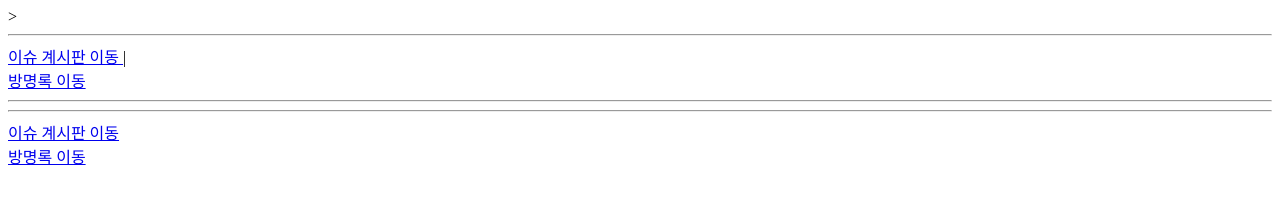
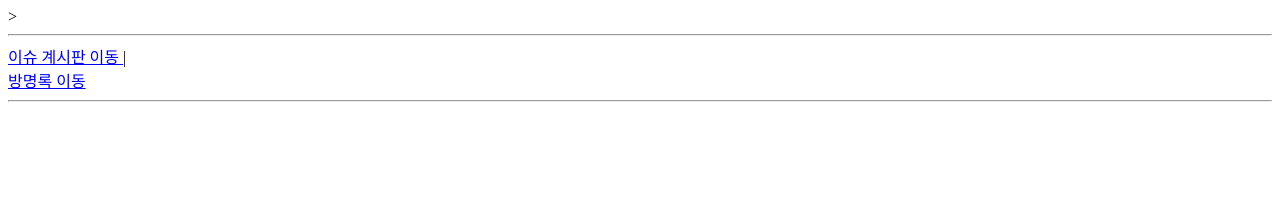
Before and after one commit to seteve5004-cmd/FInalWeb, a plain HTML site: page inedx.html in a window 1280 px wide. Drawn offline with Linux system fonts and the light colour scheme.

Commit message:
Clean up inedx.html by removing duplicates
Removed duplicate links and added a newline at the end.

```diff
--- a/inedx.html
+++ b/inedx.html
@@ -12,6 +12,4 @@
 <hr>
 
 </body>
-</html><hr>
-<a href="https://github.com/seteve5004-cmd/web1102/issues/1#issue-6411894784"> 이슈 계시판 이동 </a><br>
-<a href="#"> 방명록 이동 </a>
+</html>
```
